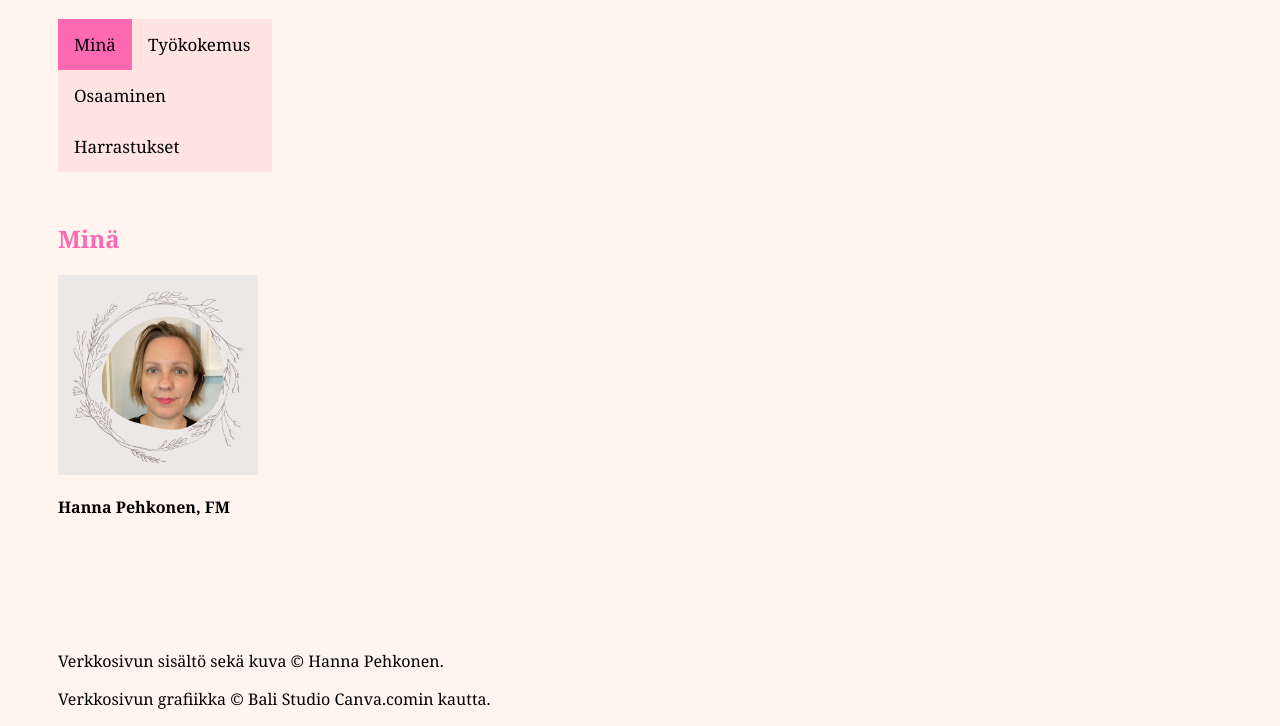
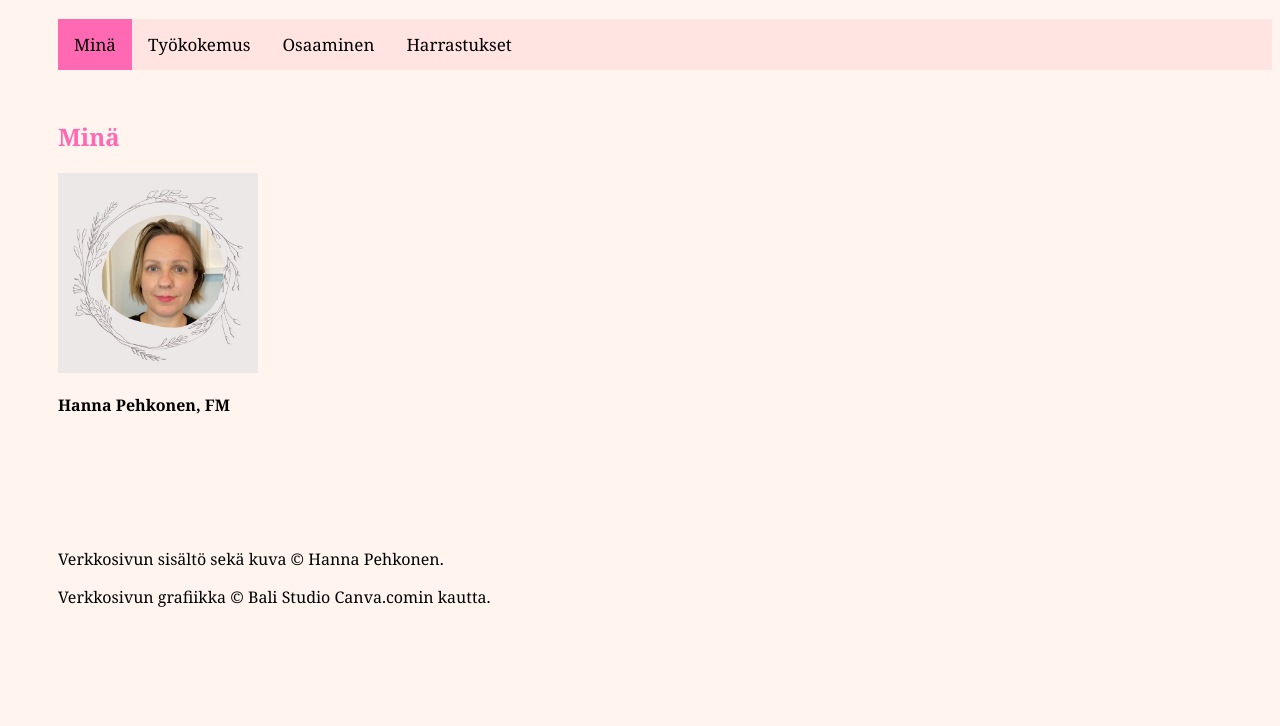
Before and after one commit to Hannanen/Curriculum-vitae, a plain HTML site: page index.html in a window 1280 px wide. Shown: the part 155-881 px from the top of the page. After the commit the page ends 800 px from the top, so only its background shows below. Drawn offline with Linux system fonts and the light colour scheme.

Commit message:
Update style.css

```diff
--- a/style.css
+++ b/style.css
@@ -7,7 +7,7 @@ body {
 .topnav {
   background-color: #FFE4E1;
   overflow: hidden;
-  margin-right: 1000px;
+  margin-right: 0px;
 }
 
 .topnav a {
```
